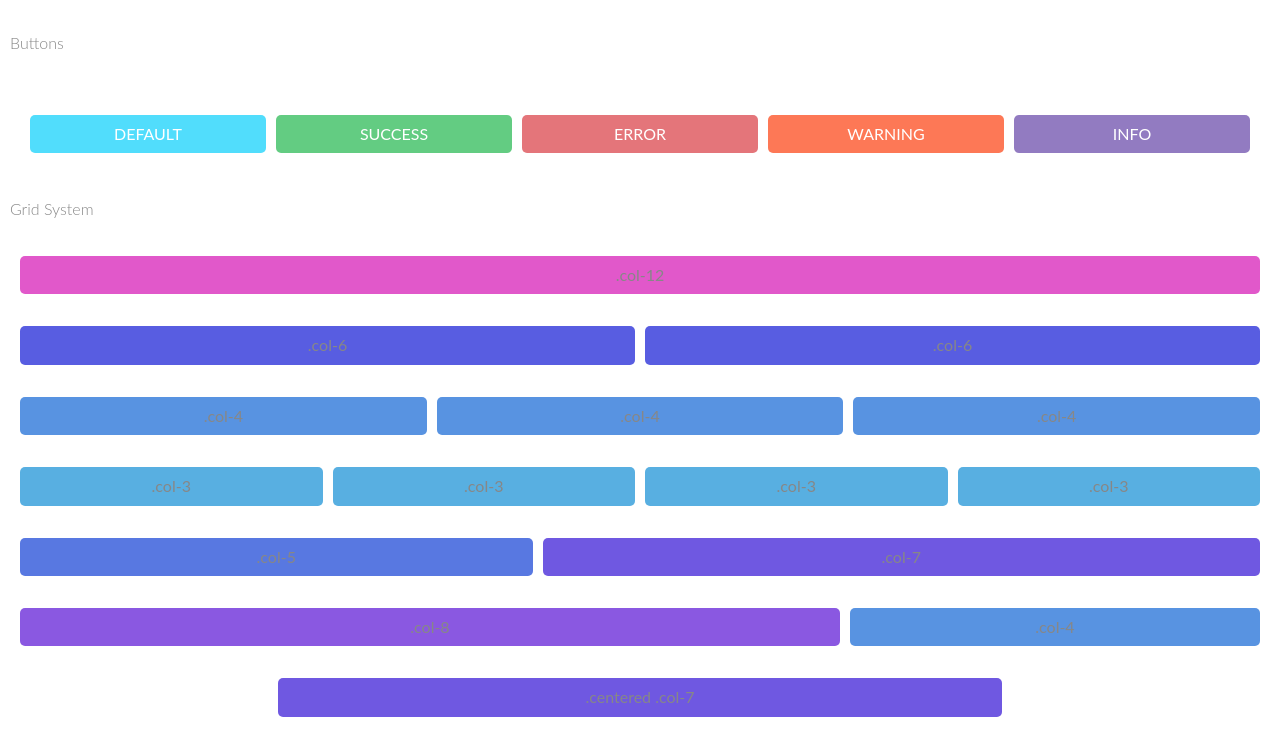
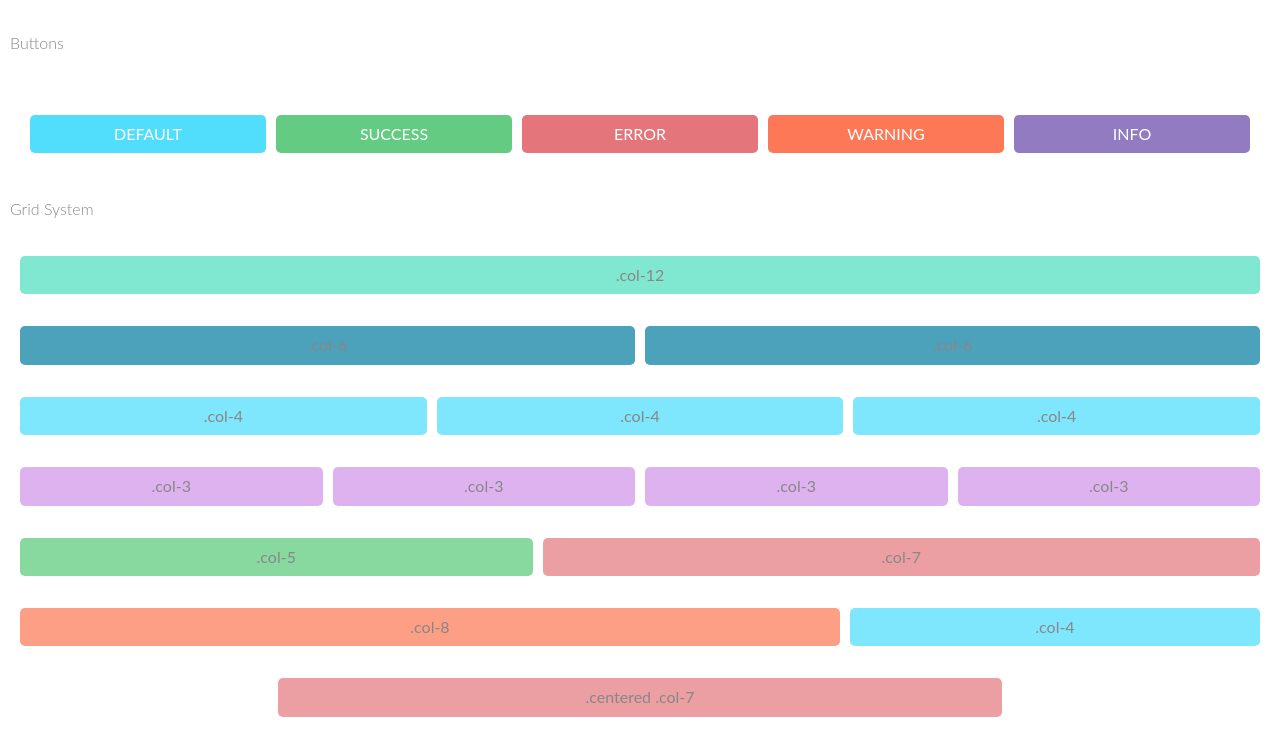
Before and after one commit to Lyndsayfutrell/ProjectFour, a plain HTML site: page index.html in a window 1280 px wide. Shown: the part 986-1719 px from the top of the page. Drawn offline with Linux system fonts and the light colour scheme.

Commit message:
updated colors for grid

```diff
--- a/scss/component/_button.scss
+++ b/scss/component/_button.scss
@@ -18,8 +18,7 @@
       .#{$btn-name} {
         background-color: $btn-color;
         &:hover {
-          background-color: lighten($btn-color, 5%);
-          color: darken($color-body, 50%);
+          background-color: lighten($btn-color, 15%);
           transition: .5s ease-in-out;
       }
   }
--- a/scss/component/_grid.scss
+++ b/scss/component/_grid.scss
@@ -23,3 +23,9 @@
 .card {
   flex-basis: 100%;
 }
+
+@each $col-name, $grid-colors in $grid-color {
+  .theme.#{$col-name} {
+    background-color: $grid-colors;
+  }
+}
--- a/scss/utilities/_mixins.scss
+++ b/scss/utilities/_mixins.scss
@@ -6,13 +6,6 @@
 
 }
 
-@for $i from 1 through 12 {
-    .theme.col-#{$i} {
-      background-color: adjust-hue($accent-color-light, $i * 12);
-    }
-
-  }
-
 
   @mixin margin {
     margin-left: auto;
--- a/scss/utilities/_variables.scss
+++ b/scss/utilities/_variables.scss
@@ -39,3 +39,20 @@ $col-percent: 8.3333333333;
     'info': $accent-color-dark,
     'success': $main-color-dark,
     'warning': $warning-color);
+
+//Grid colors
+
+$grid-color: (
+   'col-1':#927bc1,
+   'col-2':#fd7856,
+   'col-3':#deb2ee,
+   'col-4':#7ee6fd,
+   'col-5':#88d9a0,
+   'col-6':#4da2bb,
+   'col-7':#ec9fa3,
+   'col-8':#fd9f85,
+   'col-9':#e4757a,
+   'col-10':#63cc82,
+   'col-11':#51ddfc,
+   'col-12':#80e8d1,
+);
```
Also changed, not shown: css/style.css, 1 other file.
